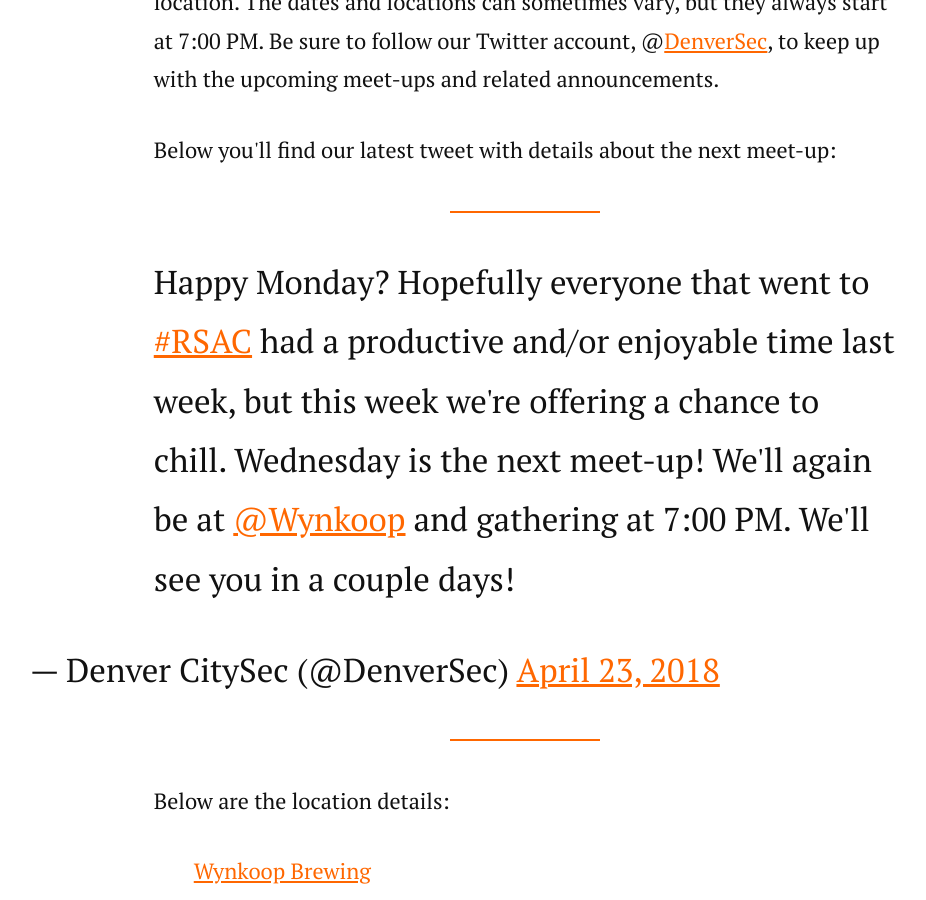
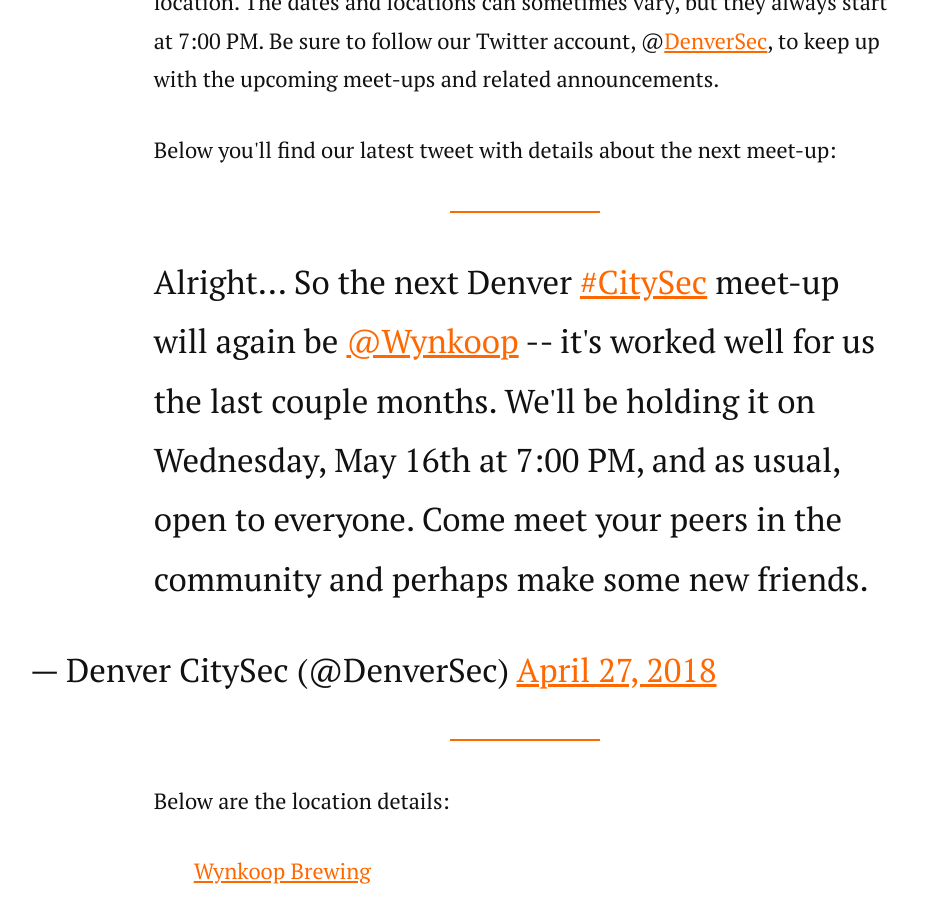
Before and after one commit to denversec/denversec.github.io, a Jekyll site: the page built from index.html, in a window 1280 px wide and 900 px high, scrolled down 852 px. Shown: the whole window, without its empty margins (115-1041 px from the left). Built offline with Jekyll 4.4.1, drawn with Linux system fonts in a browser that asks for light colours; nearby versions of some CDN libraries; comment, search, counter and statistics services are not loaded.

Commit message:
Add latest tweet w/ details of next meet-up

```diff
--- a/index.html
+++ b/index.html
@@ -12,7 +12,7 @@
 	<p>We usually meet on the third Wednesday of each month at a downtown location. The dates and locations can sometimes vary, but they always start at 7:00 PM. Be sure to follow our Twitter account, @<a href="https://twitter.com/DenverSec" target="_blank">DenverSec</a>, to keep up with the upcoming meet-ups and related announcements.</p>
   <p>Below you'll find our latest tweet with details about the next meet-up:</p>
   <p>
-    <blockquote class="twitter-tweet" data-lang="en"><p lang="en" dir="ltr">Happy Monday? Hopefully everyone that went to <a href="https://twitter.com/hashtag/RSAC?src=hash&amp;ref_src=twsrc%5Etfw">#RSAC</a> had a productive and/or enjoyable time last week, but this week we&#39;re offering a chance to chill. Wednesday is the next meet-up! We&#39;ll again be at <a href="https://twitter.com/Wynkoop?ref_src=twsrc%5Etfw">@Wynkoop</a> and gathering at 7:00 PM. We&#39;ll see you in a couple days!</p>&mdash; Denver CitySec (@DenverSec) <a href="https://twitter.com/DenverSec/status/988446905976868865?ref_src=twsrc%5Etfw">April 23, 2018</a></blockquote>
+    <blockquote class="twitter-tweet" data-lang="en"><p lang="en" dir="ltr">Alright... So the next Denver <a href="https://twitter.com/hashtag/CitySec?src=hash&amp;ref_src=twsrc%5Etfw">#CitySec</a> meet-up will again be <a href="https://twitter.com/Wynkoop?ref_src=twsrc%5Etfw">@Wynkoop</a> -- it&#39;s worked well for us the last couple months. We&#39;ll be holding it on Wednesday, May 16th at 7:00 PM, and as usual, open to everyone. Come meet your peers in the community and perhaps make some new friends.</p>&mdash; Denver CitySec (@DenverSec) <a href="https://twitter.com/DenverSec/status/989925848714100736?ref_src=twsrc%5Etfw">April 27, 2018</a></blockquote>
     <script async src="https://platform.twitter.com/widgets.js" charset="utf-8"></script>
   </p>
   <p>Below are the location details:</p>
```
